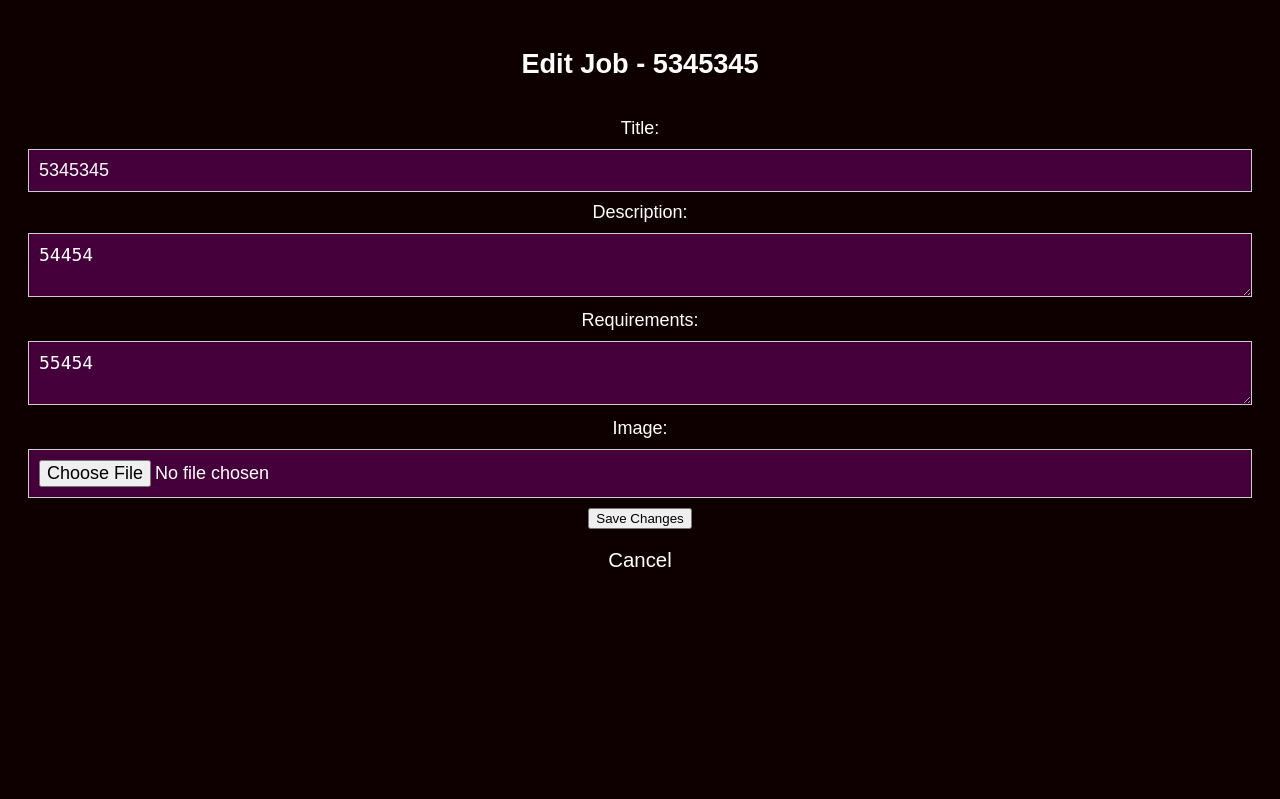
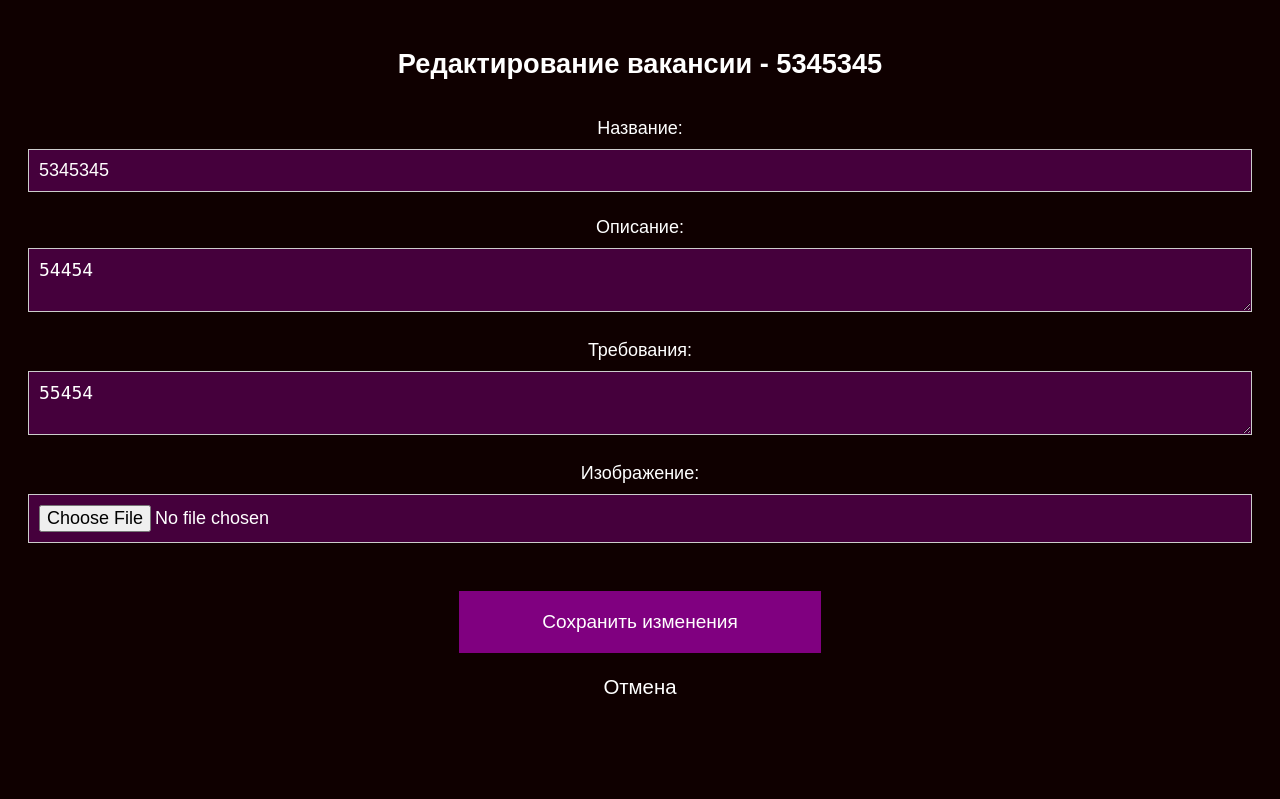
Before and after one commit to Belebeika/SDE_Project, a Flask app: page /job/5/edit in a window 1280 px wide. Shown: the part 262-1061 px from the top of the page. Before the commit the page ends 829 px from the top, so only its background shows below. Run offline with Flask 3, Linux system fonts and the light colour scheme; a user stored in the database is signed in.

Commit message:
Исправил визуальные баги, исправил баги бизнес-логики

```diff
--- a/Controller/resume.py
+++ b/Controller/resume.py
@@ -52,15 +52,18 @@ def create_resume():
         else:
             image_filename = None
 
-        new_resume = Resume(title=title, description=description, skills=skills, image_filename=image_filename, user=current_user)
+        # Устанавливаем значение status в False по умолчанию
+        status = None
+
+        new_resume = Resume(title=title, description=description, skills=skills, image_filename=image_filename, user=current_user, status=status)
 
         try:
             db.session.add(new_resume)
             db.session.commit()
-            flash('Resume created successfully!', 'success')
+            flash('Резюме успешно создано!', 'success')
             return redirect(url_for('CZN.resumes'))
         except:
-            flash('An error occurred while adding the resume!', 'error')
+            flash('Произошла ошибка при добавлении резюме!', 'error')
 
     return render_template("create_resume.html")
 
@@ -133,6 +136,9 @@ def admin_approve_resume(resume_id):
     return redirect(url_for('CZN.resumes'))
 
 
+from Model.models import job_resume_association
+
+
 @resume.route('/resume/<int:resume_id>/delete', methods=['GET', 'POST'])
 def delete_resume(resume_id):
     resume = Resume.query.get(resume_id)
@@ -141,18 +147,25 @@ def delete_resume(resume_id):
         abort(404, description="Резюме не найдено")
 
     if request.method == 'POST':
-        # Удаление связанного файла изображения
-        delete_resume_image(resume.image_filename)
+        try:
+            # Удаляем связи резюме с вакансиями в таблице job_resume_association
+            db.session.query(job_resume_association).filter_by(resume_id=resume_id).delete()
 
-        try:
+            # Затем удаляем само резюме
             db.session.delete(resume)
             db.session.commit()
-            flash('Resume deleted successfully!', 'success')
+
+            # Если всё прошло успешно, возвращаемся к списку резюме
+            flash('Резюме успешно удалено!', 'success')
             return redirect(url_for('CZN.resumes'))
         except:
-            flash('An error occurred while deleting the resume', 'error')
+            # Если произошла ошибка, откатываем изменения и выводим сообщение об ошибке
+            db.session.rollback()
+            flash('Произошла ошибка при удалении резюме!', 'error')
 
     return render_template('delete_resume.html', resume=resume)
+
+
 
 def delete_resume_image(image_filename):
     if image_filename:
--- a/static/styles.css
+++ b/static/styles.css
@@ -75,29 +75,24 @@ input[type="submit"] {
 input[type="submit"]:hover {
     background-color: #f8ef02;
 
-}
-
-/* Стили для страницы входа и регистрации */
+}/* Стили для страницы входа и регистрации */
 .login-page, .register-page {
     display: flex;
     justify-content: center;
-    align-items: center;
-    height: 50vh; /* Занимаем 60% высоты экрана */
+    align-items: flex-start; /* Выравнивание по верхнему краю */
+    height: auto; /* Автоматическая высота */
     margin-bottom: 20px; /* Восстанавливаем отступ между блоками */
-    padding-right : 40px;
+    padding-right: 40px;
 }
 
 .login-container, .register-container {
     background: #45003c;
-    padding-right: 20px;
-    padding-left: 20px;
-    padding-bottom: 10px;
+    padding: 20px; /* Объединяем padding-right и padding-left */
     max-width: 400px; /* Максимальная ширина блока */
     width: 100%; /* Ширина блока 100% */
     box-sizing: border-box; /* Учтем padding в ширине */
     margin-bottom: 20px; /* Восстанавливаем отступ между блоками */
     border: 2px solid #f8ef02;
-
 }
 
 .login-container h2, .register-container h2 {
@@ -106,6 +101,7 @@ input[type="submit"]:hover {
     margin-bottom: 20px;
     font-size: 36px;
 }
+
 
 /* Стили для Header и навигации */
 header {
@@ -449,3 +445,8 @@ main {
 .microbutton4:hover {
     background : #f8ef02;
 }
+
+.employer-checkbox {
+    width: 20px; /* задает ширину галочки */
+    height: 20px; /* задает высоту галочки */
+}
--- a/templates/delete_job.html
+++ b/templates/delete_job.html
@@ -3,11 +3,13 @@
 {% block title %}Удаление вакансии{% endblock %}
 
 {% block content %}
+    <div class="dashboard">
     <h1>Удаление вакансии</h1>
     <p>Вы уверены, что хотите удалить вакансию "{{ job.title }}"?</p>
+    </div>
 
     <form method="post" action="{{ url_for('job.delete_job', job_id=job.id) }}">
-        <button type="submit">Подтвердить удаление</button>
+        <button type="submit" class="for_other_buttons">Подтвердить удаление</button>
     </form>
 
     <a href="{{ url_for('CZN.jobs') }}">Отмена</a>
--- a/templates/delete_resume.html
+++ b/templates/delete_resume.html
@@ -3,14 +3,16 @@
 {% block title %}Удаление резюме{% endblock %}
 
 {% block content %}
+    <div class="dashboard">
     <h1>Вы уверены, что хотите удалить резюме?</h1>
 
     <p><strong>Заголовок:</strong> {{ resume.title }}</p>
     <p><strong>Описание:</strong> {{ resume.description }}</p>
     <p><strong>Навыки:</strong> {{ resume.skills }}</p>
     <!-- Добавьте другие поля, если необходимо -->
+    </div>
 
     <form method="post" action="{{ url_for('resume.delete_resume', resume_id=resume.id) }}">
-        <button type="submit">Удалить</button>
+        <button type="submit" class="for_other_buttons">Удалить</button>
     </form>
 {% endblock %}
--- a/templates/detail_resume.html
+++ b/templates/detail_resume.html
@@ -25,8 +25,6 @@
         <p>Фамилия: {{ resume.user.lastname }}</p>
         <p>Email: {{ resume.user.email }}</p>
         <p>Телефон: {{ resume.user.phone_number }}</p>
-        <p>Место работы: {{ resume.user.workplace }}</p>
-        <p>Должность: {{ resume.user.post }}</p>
         {# Добавьте другие данные пользователя, которые вам необходимы #}
     {% endif %}
 
--- a/templates/edit_job.html
+++ b/templates/edit_job.html
@@ -1,30 +1,37 @@
 {% extends "base.html" %}
 
-{% block title %}Edit Job - {{ job.title }}{% endblock %}
+{% block title %}Редактирование вакансии - {{ job.title }}{% endblock %}
 
 {% block content %}
-    <h1>Edit Job - {{ job.title }}</h1>
+    <h1>Редактирование вакансии - {{ job.title }}</h1>
 
     <form method="post" action="{{ url_for('job.edit_job', job_id=job.id) }}" enctype="multipart/form-data">
-        <label for="title">Title:</label>
-        <input type="text" name="title" value="{{ job.title }}" required><br>
+        <div class="form-group">
+            <label for="title">Название:</label>
+            <input type="text" id="title" name="title" value="{{ job.title }}" required>
+        </div>
 
-        <label for="description">Description:</label>
-        <textarea name="description" required>{{ job.description }}</textarea><br>
+        <div class="form-group">
+            <label for="description">Описание:</label>
+            <textarea name="description" required>{{ job.description }}</textarea>
+        </div>
 
-        <label for="requirements">Requirements:</label>
-        <textarea name="requirements" required>{{ job.requirements }}</textarea><br>
+        <div class="form-group">
+            <label for="requirements">Требования:</label>
+            <textarea name="requirements" required>{{ job.requirements }}</textarea>
+        </div>
 
         <!-- Добавлено поле для загрузки изображения -->
-        <label for="image_file">Image:</label>
-        <input type="file" name="image_file">
-        {% if job.image_filename %}
-            <img src="{{ url_for('static', filename='img/job_uploads/' + job.image_filename) }}" alt="{{ job.title }} Image" style="max-width: 100%; height: auto;">
-        {% endif %}
-        <br>
+        <div class="form-group">
+            <label for="image_file">Изображение:</label>
+            <input type="file" name="image_file" id="image_file">
+            {% if job.image_filename %}
+                <img src="{{ url_for('static', filename='img/job_uploads/' + job.image_filename) }}" alt="{{ job.title }} Изображение" style="max-width: 100%; height: auto;">
+            {% endif %}
+        </div>
 
-        <button type="submit">Save Changes</button>
+        <button type="submit" class="for_other_buttons">Сохранить изменения</button>
     </form>
 
-    <a href="{{ url_for('CZN.jobs') }}">Cancel</a>
+    <a href="{{ url_for('CZN.jobs') }}" class="btn btn-secondary">Отмена</a>
 {% endblock %}
--- a/templates/jobs.html
+++ b/templates/jobs.html
@@ -49,8 +49,9 @@
                     {% endif %}
                     <h2 class="job_content">Специальность: {{ job.title }}</h2>
                     <h2 class="job_content"> Требования: {{ job.requirements }}</h2>
+                {% if current_user.is_authenticated and current_user.is_admin %}
                    <h2 class="job_content">Статус: {% if job.status==None %}В рассмотрении{% elif job.status %}Одобрена{% else %}Неодобрена{% endif %}</h2>
-
+                {%  endif%}
                     <a href="{{ url_for('job.show_job', job_id=job.id) }}" class = "job_content">Подробнее</a>
 
                     {% if current_user.is_authenticated and job.user_id == current_user.id %}
--- a/templates/review_job.html
+++ b/templates/review_job.html
@@ -11,11 +11,11 @@
     <p>Статус: {% if job.status %}Одобрена{% else %}Неодобрена{% endif %}</p>
 
     <form method="post" action="{{ url_for('job.approve_review_job', job_id=job.id) }}">
-        <button type="submit">Одобрить работу</button>
+        <button type="submit" class="microbutton">Одобрить работу</button>
     </form>
 
     <form method="post" action="{{ url_for('job.reject_review_job', job_id=job.id) }}">
-        <button type="submit">Отклонить работу</button>
+        <button type="submit" class="microbutton">Отклонить работу</button>
     </form>
 
     <a href="{{ url_for('CZN.jobs') }}">Назад к работам</a>
```
Also changed, not shown: Controller/auth.py (+25 -37 lines), templates/create_job.html (+6 -7 lines), templates/edit_resume.html (+9 -9 lines), templates/register.html (+10 -7 lines), templates/show_job.html (+26 -10 lines), Controller/job.py (line endings or trailing spaces), instance/SDE.db.
